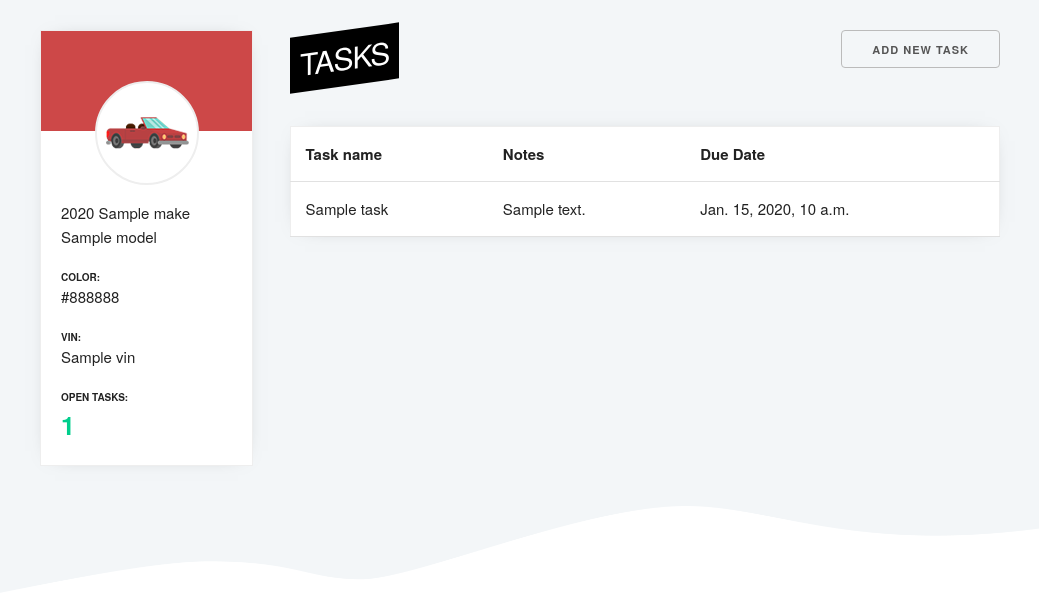
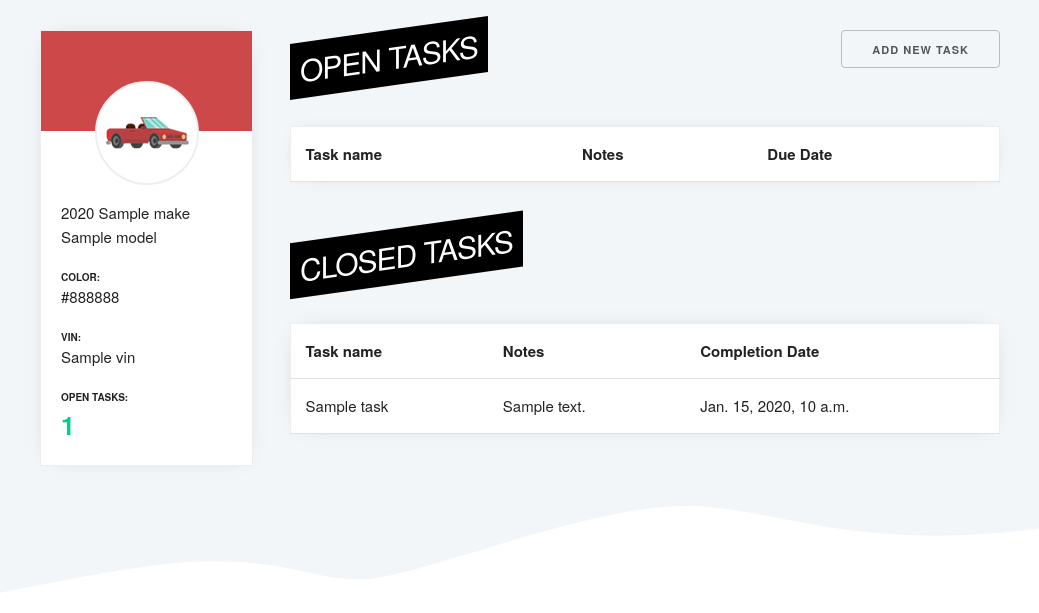
Before and after one commit to kevinbooth/redline, a Django app: template frontend/templates/frontend/car.html in a window 1280 px wide. Shown: the part 141-754 px from the top of the page, without its empty margins (120-1159 px from the left). Run offline with Django 3.2, Linux system fonts and the light colour scheme; the template is opened without the code that fills it: most values are stand-ins (such as "Sample title", 1, 10 or a date in 2020); lists and menus that the app fills with data are empty.

Commit message:
Update car detail template to include new task completion form

```diff
--- a/frontend/templates/frontend/car.html
+++ b/frontend/templates/frontend/car.html
@@ -16,12 +16,12 @@
           <label class="car-sidebar__label">VIN:</label>
           <div class="car-sidebar__info">{{car.vin}}</div>
           <label class="car-sidebar__label">Open Tasks:</label>
-          <div class="car-sidebar__info car-sidebar__info--task">{{task_list|length}}</div>
+          <div class="car-sidebar__info car-sidebar__info--task">{{car.open_task_count}}</div>
         </div>
       </div>
     </div>
     <div class="nine columns">
-      <h1 class="page__title">Tasks</h1>
+      <h1 class="page__title">Open Tasks</h1>
       <div class="task__button">
         <a href="/car/{{car.id}}/new-task/" class="button">Add New Task</a>
       </div>
@@ -35,11 +35,35 @@
         </thead>
         <tbody>
           {% for task in task_list %}
-          <tr id="{{task.id}}" class="task">
-            <td>{{task.name}}</td>
-            <td>{{task.notes}}</td>
-            <td>{{task.due_date}}</td>
+            {% if task.completion_date == None %}
+            <tr id="{{task.id}}" class="task">
+              <td>{{task.name}}</td>
+              <td>{{task.notes}}</td>
+              <td>{{task.due_date}}</td>
+            </tr>
+            {% endif %}
+          {% endfor %}
+        </tbody>
+      </table>
+
+      <h1 class="page__title">Closed Tasks</h1>
+      <table id="task-table" class="table">
+        <thead>
+          <tr>
+            <th>Task name</th>
+            <th>Notes</th>
+            <th>Completion Date</th>
           </tr>
+        </thead>
+        <tbody>
+          {% for task in task_list %}
+            {% if task.completion_date != None %}
+            <tr id="{{task.id}}" class="task">
+              <td>{{task.name}}</td>
+              <td>{{task.notes}}</td>
+              <td>{{task.completion_date}}</td>
+            </tr>
+            {% endif %}
           {% endfor %}
         </tbody>
       </table>
@@ -60,6 +84,10 @@
     <div class="task-modal__text">{{task.estimated_hours}}</div>
     <label>Due Date:</label>
     <div class="task-modal__text">{{task.due_date}}</div>
+    {% if task.completion_date != None %}
+    <label>Completion Date:</label>
+    <div class="task-modal__text">{{task.completion_date}}</div>
+    {% endif %}
     <div class="task-modal__title">Parts</div>
     <a href="/car/{{car.id}}/task/{{task.id}}/new-part" class="button">Add New Part</a>
     <table class="table">
@@ -84,9 +112,14 @@
           {% endfor %}
       </tbody>
     </table>
-    <label for="complete">Complete Task</label>
-    <input class="form__input" type="date" placeholder="Enter date completed" name="complete" required>
-    <button>Complete</button>
+    {% if task.completion_date == None %}
+    <form method="post" action="/car/{{car.id}}/?task_id={{task.id}}">
+      {% csrf_token %}
+      <label for="completion_date">Complete Task</label>
+      <input class="form__input" type="date" placeholder="Enter date completed" name="completion_date" required>
+      <button type="submit">Complete</button>
+    </form>
+    {% endif %}
   </div>
 </div>
 {% endfor %}
```
